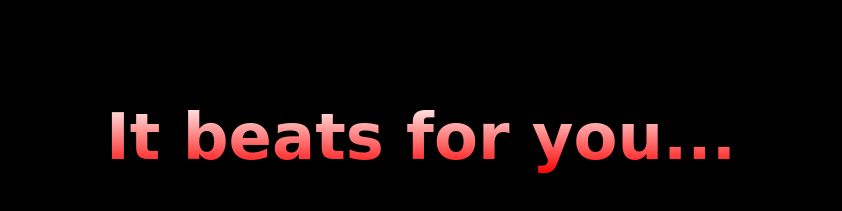
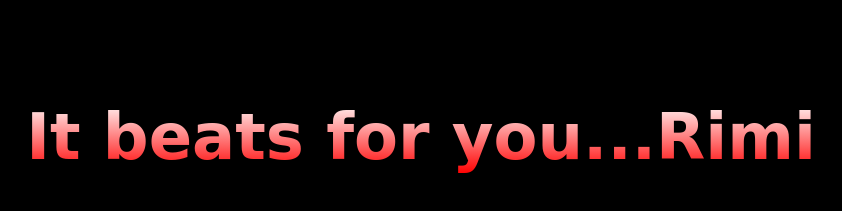
Before and after one commit to IceHawk11/Heart-Beat, a plain HTML site: page index.html in a window 1280 px wide. Shown: the part 129-340 px from the top of the page, without its empty margins (219-1061 px from the left). Drawn offline with Linux system fonts and the light colour scheme.

Commit message:
Re-Updated index.html

```diff
--- a/index.html
+++ b/index.html
@@ -78,7 +78,7 @@
         <img src="211px-CoeurHumain_svg.gif" class="human-heart" alt="human heart"/>
    </div>
     <div>
-     <h1>It beats for you...</h1>
+     <h1>It beats for you...Rimi</h1>
 
     </div>
 
```
